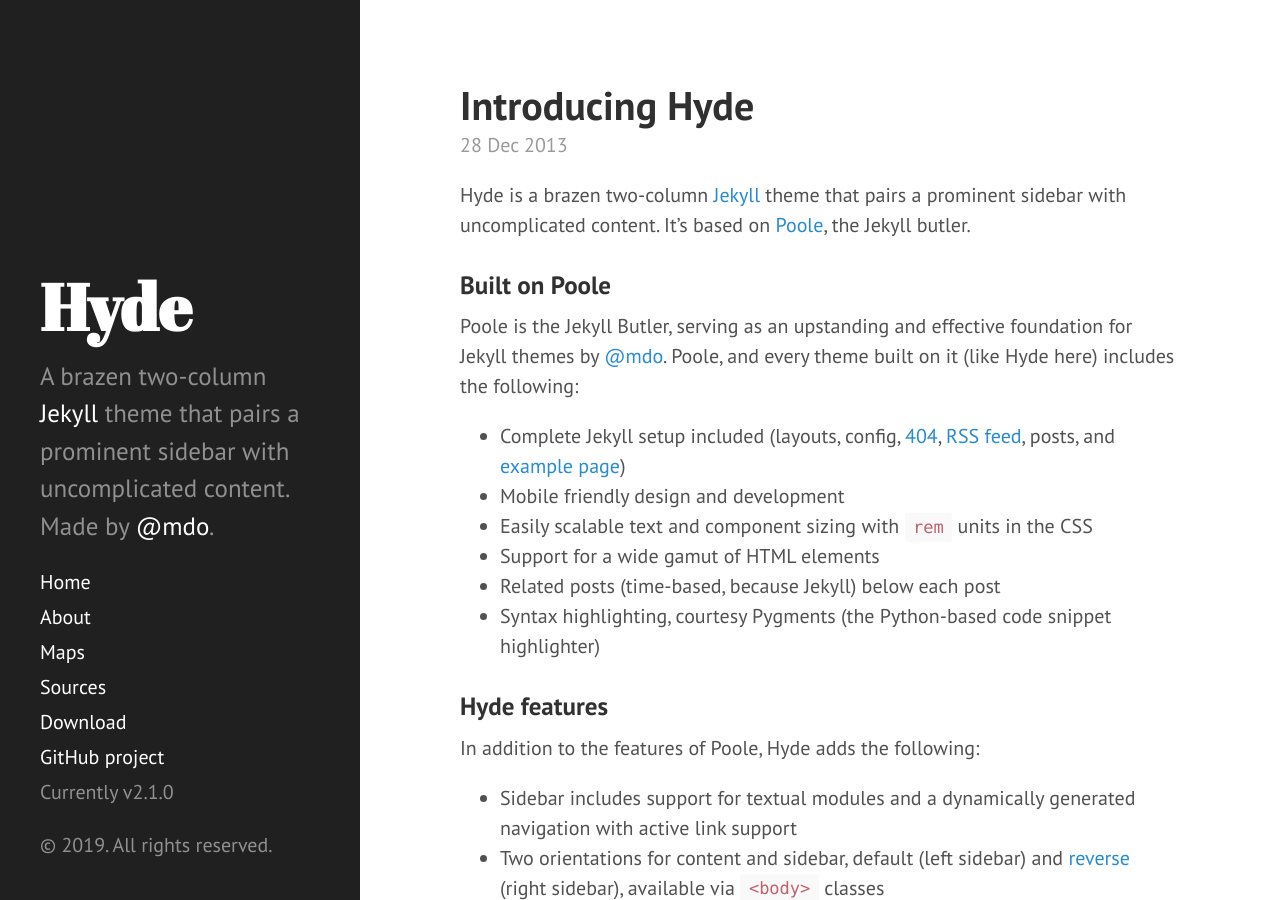
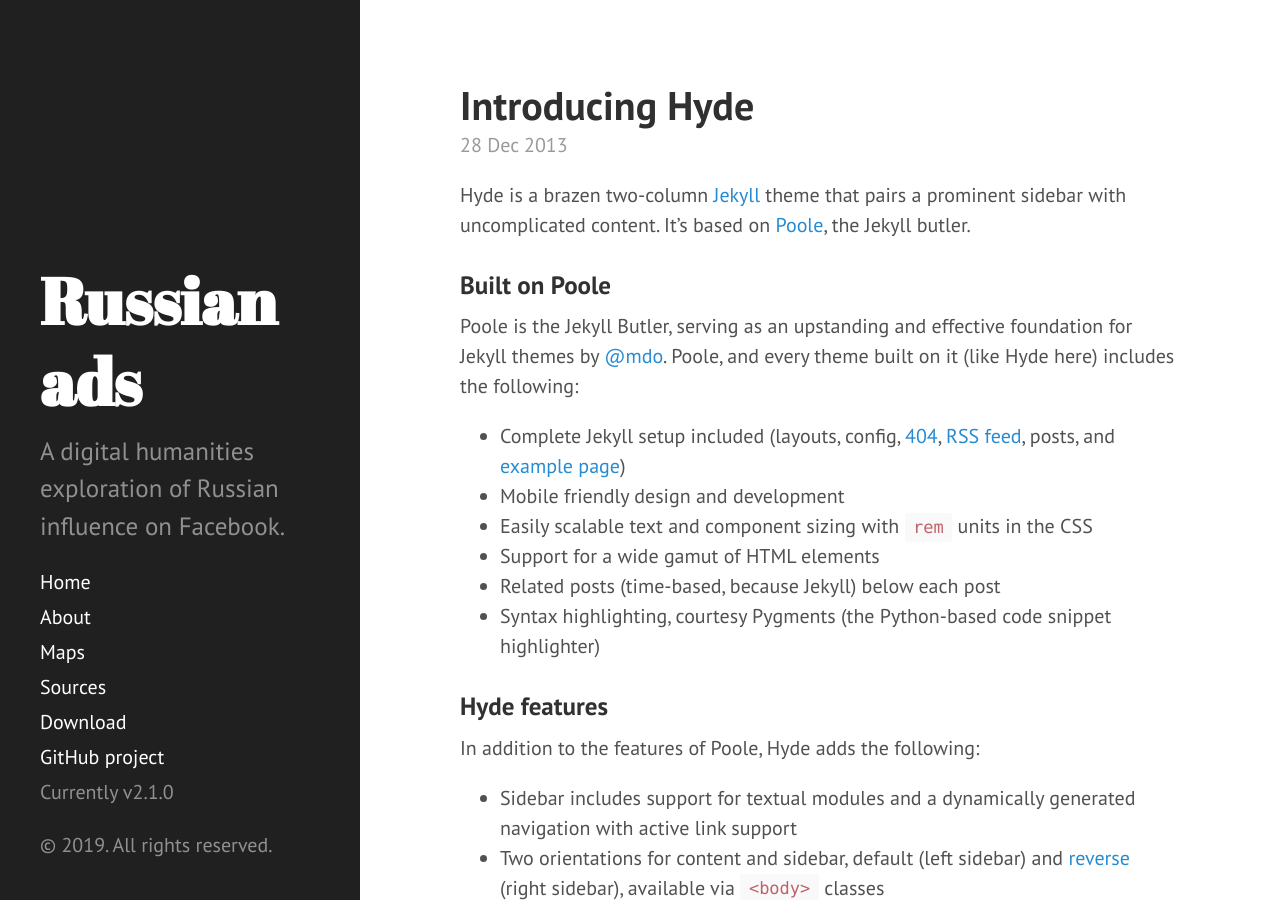
Before and after one commit to isawil/russian-ads, a Jekyll site: the page built from index.html, in a window 1280 px wide and 900 px high. Built offline with Jekyll 4.4.1, drawn with Linux system fonts in a browser that asks for light colours; the list of posts is cut into pages by our own code.

Commit message:
Update _config.yml

```diff
--- a/_config.yml
+++ b/_config.yml
@@ -5,15 +5,15 @@ highlighter:      rouge
 permalink:        pretty
 
 # Setup
-title:            Hyde
-tagline:          'A Jekyll theme'
-description:      'A brazen two-column <a href="http://jekyllrb.com" target="_blank">Jekyll</a> theme that pairs a prominent sidebar with uncomplicated content. Made by <a href="https://twitter.com/mdo" target="_blank">@mdo</a>.'
+title:            Russian ads
+tagline:          'A DH exploration'
+description:      'A digital humanities exploration of Russian influence on Facebook.'
 url:              http://isawil.github.io
 baseurl:          /russian-ads/
 
 author:
-  name:           'Mark Otto'
-  url:            https://twitter.com/mdo
+  name:           'Isaac Williams'
+  url:            https://twitter.com/isawil_
 
 paginate:         5
 
@@ -21,4 +21,4 @@ paginate:         5
 version:          2.1.0
 
 github:
-  repo:           https://github.com/poole/hyde
+  repo:           https://github.com/isawil/russian-ads
```
